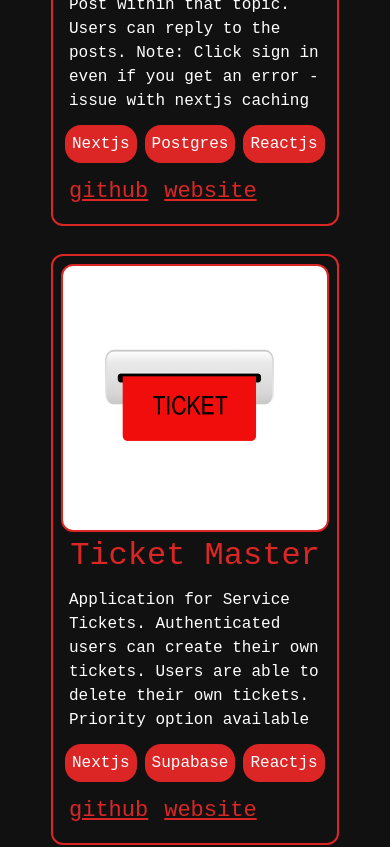
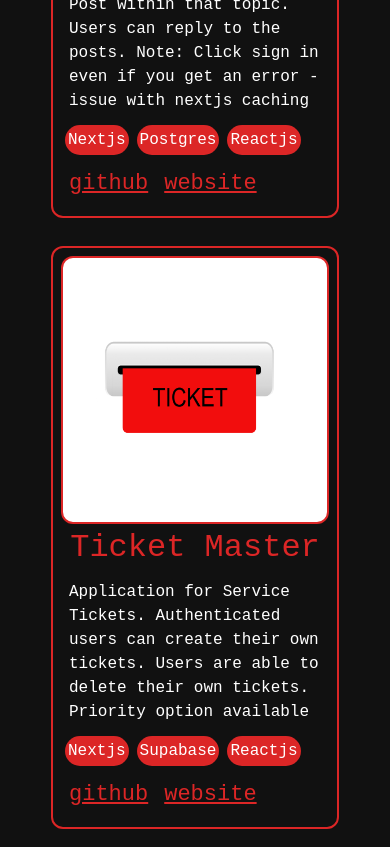
Before and after one commit to tranielmp8/react-port-example, a React (Vite) app: page / in a window 390 px wide. Shown: the part 4240-5087 px from the top of the page. Built offline with nearby package versions, Linux system fonts and the light colour scheme.

Commit message:
pill mobile issues

```diff
--- a/src/index.css
+++ b/src/index.css
@@ -102,6 +102,6 @@ textarea::placeholder {
   }
 
   .pill {
-    padding: 7px;
+    padding: 3px;
   }
 }
```
